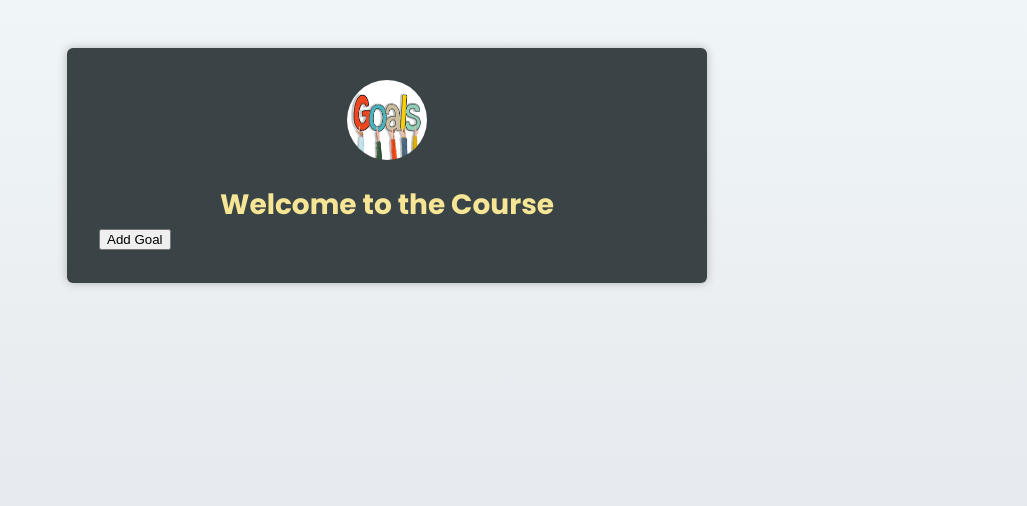
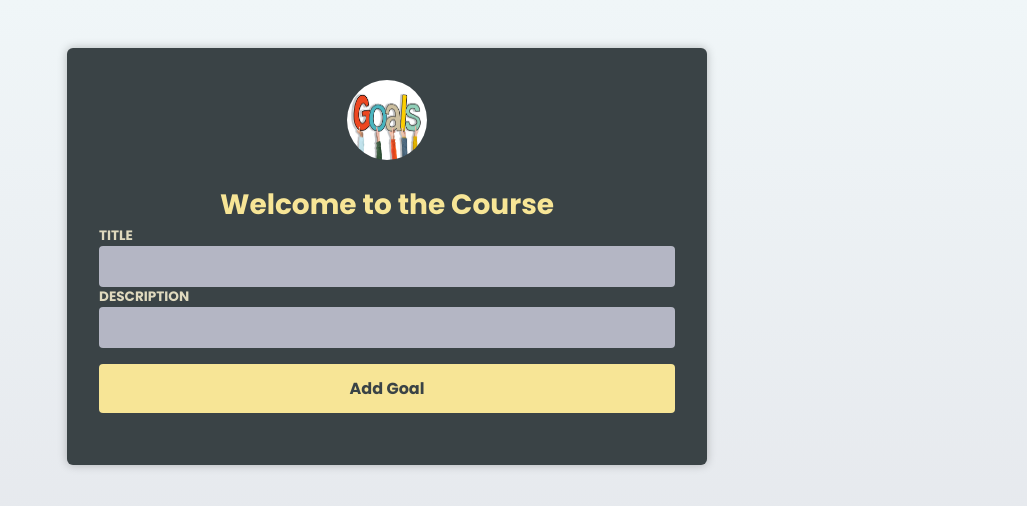
Before and after one commit to Rsurajdas/labs, a React (Vite) app in the folder typescript/rect-ts-basics/: page / in a window 1280 px wide. Shown: the top 506 px of the page, without its empty margins (253-1280 px from the left). Built offline with nearby package versions, Linux system fonts and the light colour scheme.

Commit message:
feat: add AddNewGoal component for goal creation and update App component to include it

```diff
--- a/typescript/rect-ts-basics/src/App.tsx
+++ b/typescript/rect-ts-basics/src/App.tsx
@@ -3,6 +3,7 @@ import goalImage from "./assets/goals.jpg";
 import { useState } from "react";
 import CourseGoalList from "./components/CourseGoalList";
 import { type Goal } from "./types/goal";
+import AddNewGoal from "./components/AddNewGoal";
 
 function App() {
   const [goals, setGoals] = useState<Goal[]>([]);
@@ -25,7 +26,7 @@ function App() {
       <Header image={{ src: goalImage, alt: "Course Goals" }}>
         <h1>Welcome to the Course</h1>
       </Header>
-      <button onClick={addGoalHandler}>Add Goal</button>
+      <AddNewGoal />
       <CourseGoalList goals={goals} onDeleteGoal={deleteGoalHandler} />
     </main>
   );
--- /dev/null
+++ b/typescript/rect-ts-basics/src/components/AddNewGoal.tsx
@@ -0,0 +1,22 @@
+import { type SubmitEvent } from "react";
+
+export default function AddNewGoal() {
+  function submitHandler(event: SubmitEvent) {
+    event.preventDefault();
+  }
+  return (
+    <form onSubmit={submitHandler}>
+      <div>
+        <label htmlFor="title">Title</label>
+        <input type="text" id="title" name="title" />
+      </div>
+      <div>
+        <label htmlFor="description">Description</label>
+        <input type="text" id="description" name="description" />
+      </div>
+      <div>
+        <button type="submit">Add Goal</button>
+      </div>
+    </form>
+  );
+}
--- a/typescript/rect-ts-basics/src/index.css
+++ b/typescript/rect-ts-basics/src/index.css
@@ -82,6 +82,7 @@ form button:hover {
 ul {
   list-style: none;
   margin: 0;
+  margin-top: 20px;
   padding: 0;
   display: grid;
   gap: 1rem;
```
